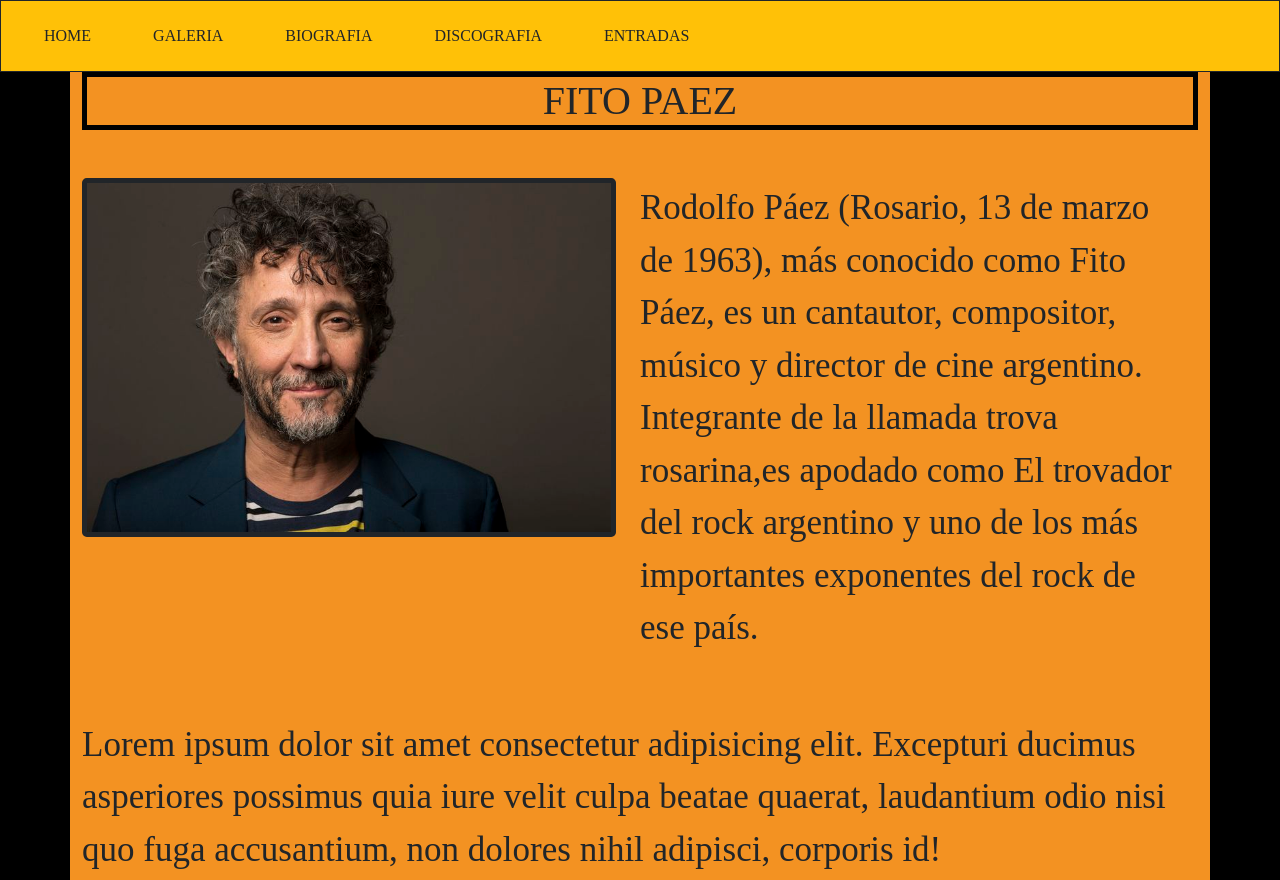
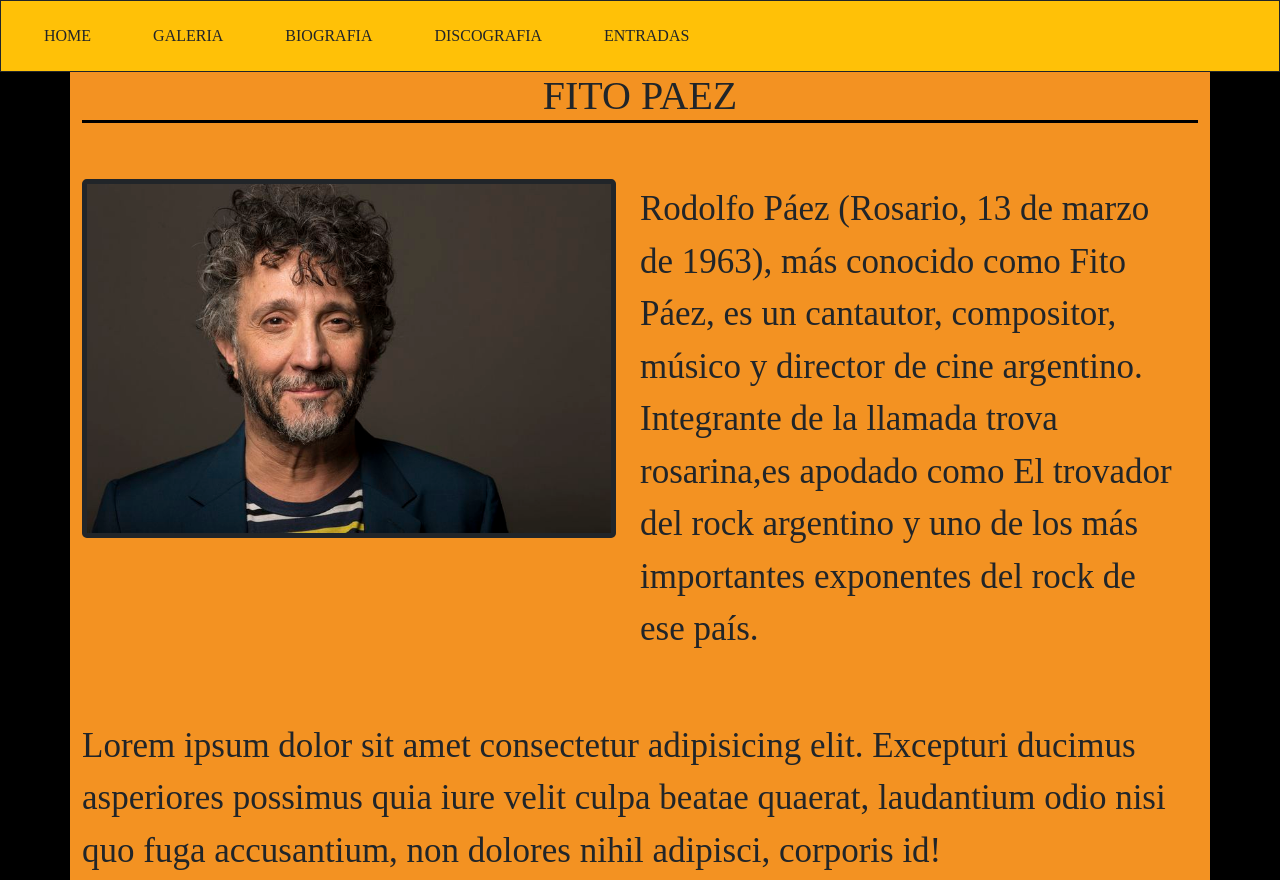
Before and after one commit to ArielFerraro/ProyectoFinal, a website: page index.html in a window 1280 px wide. Shown: the top 880 px of the page. Drawn offline with nearby package versions, Linux system fonts and the light colour scheme.

Commit message:
se le hicieron unos ajustes al titulo

```diff
--- a/scss/_estructuras.scss
+++ b/scss/_estructuras.scss
@@ -1,5 +1,3 @@
 h1 {
-    border: 5px solid black;
-    padding: 0;
-    margin: 0%;
+    border-bottom: 3px solid black;
 }
```
Also changed, not shown: css/estilos.css.
